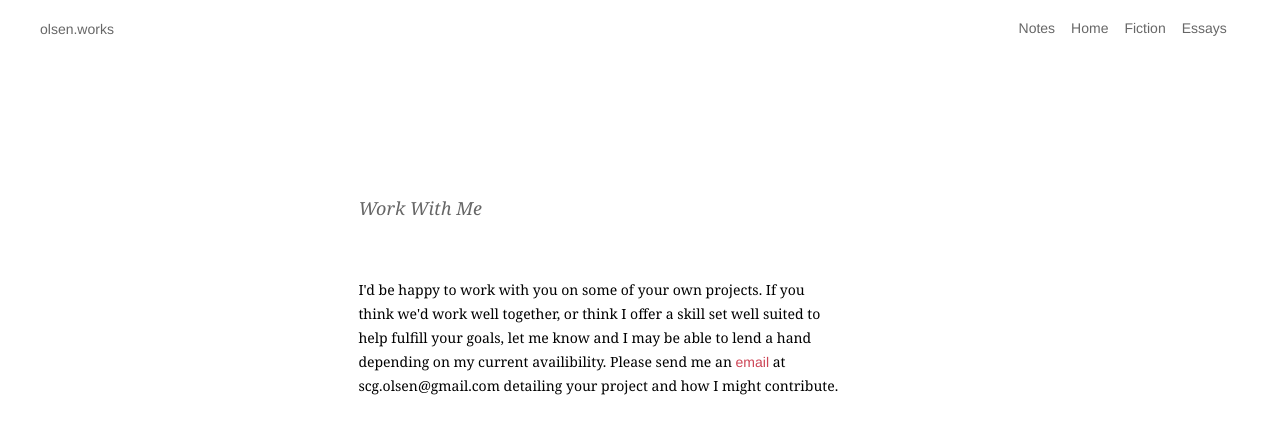
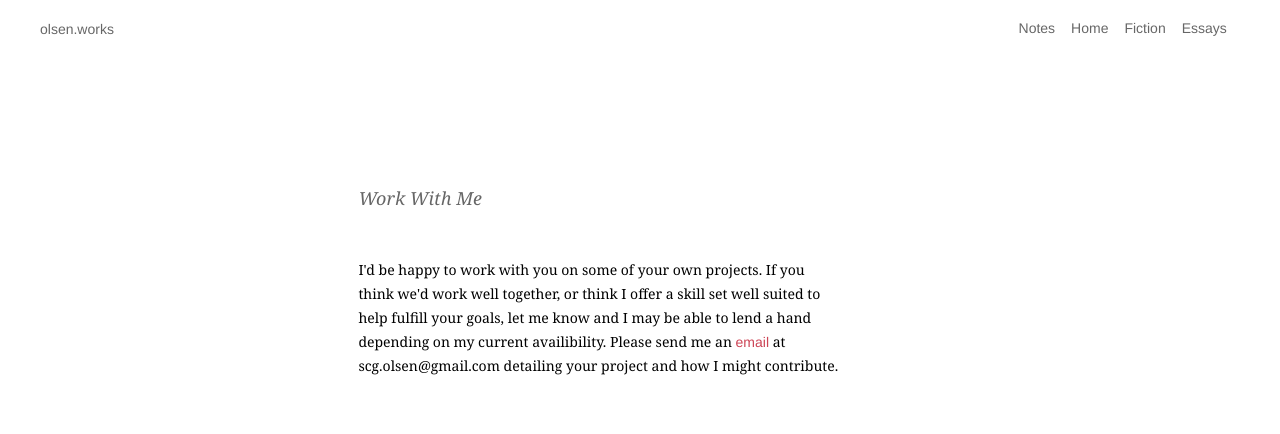
Before and after one commit to fakeolsen/scolsen.github.io, a Jekyll site: the page built from work-with.html, in a window 1280 px wide. Shown: the top 434 px of the page. Built offline with Jekyll 4.4.1, drawn with Linux system fonts in a browser that asks for light colours; some web fonts are replaced.

Commit message:
Update _typography.scss

```diff
--- a/_sass/_typography.scss
+++ b/_sass/_typography.scss
@@ -27,9 +27,10 @@ figcaption {
 h1 {
   font-family: $font-display;
   font-size: 24px;
-  line-height: 60px;
+  line-height: 40px;
   font-weight:300;
-  font-style:italic;
+  font-style: italic;
+  margin-bottom: 20px;
   //text-align: center;
   //letter-spacing: 0.1em;
 }
```
